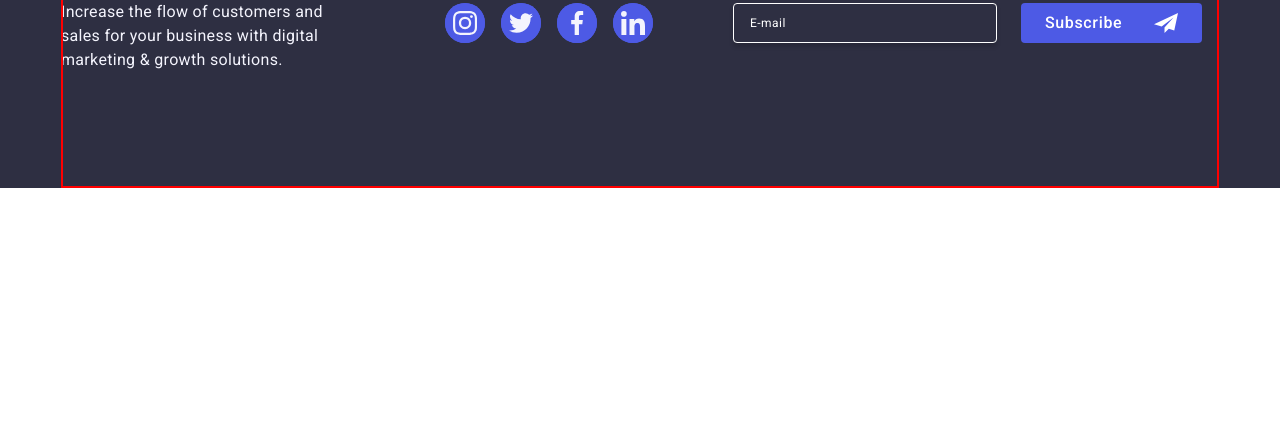
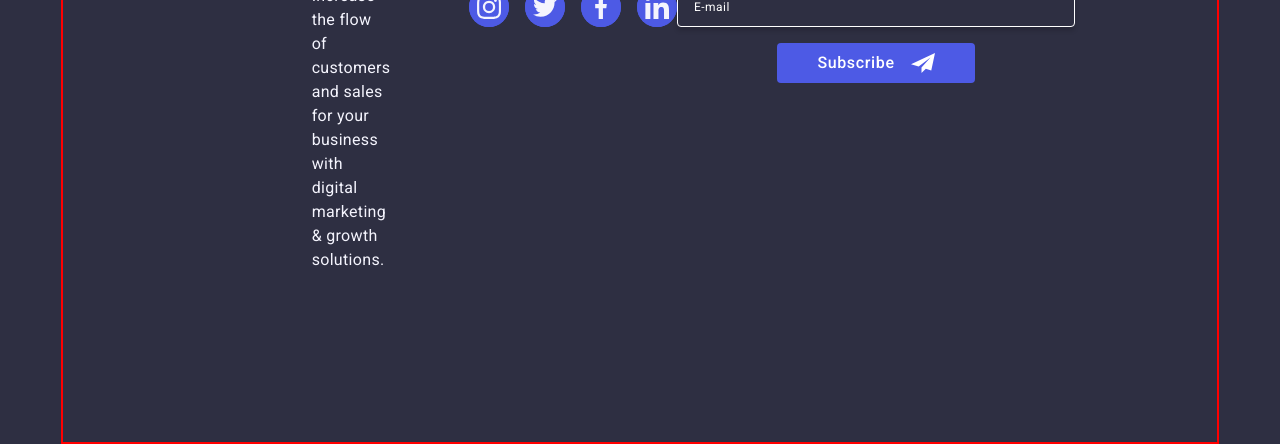
Before and after one commit to perevertun/goit-markup-hw-06, a plain HTML site: page portfolio.html in a window 1280 px wide. Shown: the part 1923-2367 px from the top of the page. Before the commit the page ends 2111 px from the top, so only its background shows below. Drawn offline with nearby package versions, Linux system fonts and the light colour scheme.

Commit message:
Footer mobile version

```diff
--- a/css/styles.css
+++ b/css/styles.css
@@ -250,6 +250,7 @@ background-color: var(--ocean);
 
 @media only screen and (min-width: 1158px) {
   .address-link {
+    flex-direction: row;
     gap: 40px;
   }
 }
@@ -452,13 +453,14 @@ transform: translateY(0%);
     rgba(46, 47, 66, 0.70)),
     url(../images/hero/tab@1x.jpg);
   }
-}
 
     @media only screen and (min-width: 768px) and (min-device-pixel-ratio: 2),
-(min-resolution: 192dpi), (min-resolution: 2dppx) {
+    (min-resolution: 192dpi),
+    (min-resolution: 2dppx) {
       .section-hero-bg {
         background-image: linear-gradient(rgba(46, 47, 66, 0.70), rgba(46, 47, 66, 0.70)),
           url(../images/hero/tab@2x.jpg);
+      }
     }
 }
 
@@ -471,14 +473,15 @@ transform: translateY(0%);
     rgba(46, 47, 66, 0.70)),
     url(../images/hero/desk@1x.jpg);
   }
-}
 
     @media only screen and (min-width: 1158px) and (min-device-pixel-ratio: 2),
- (min-resolution: 192dpi), (min-resolution: 2dppx) {
+    (min-resolution: 192dpi),
+    (min-resolution: 2dppx) {
       .section-hero-bg {
         background-image: linear-gradient(rgba(46, 47, 66, 0.70),
             rgba(46, 47, 66, 0.70)),
           url(../images/hero/desk@2x.jpg);
+      }
     }
 }
 
@@ -996,10 +999,37 @@ border-color: var(--ocean);
   background-color: var(--navyblue);
 }
 
+@media only screen and (min-width: 428px) {
+  .container-ft {
+    display: block;
+    justify-content: center;
+    padding: 100px 0;
+  }
+}
+
+@media only screen and (min-width: 768px) {
   .container-ft {
     display: flex;
     align-items: baseline;
     padding: 100px 0;
+    min-width: 664px;
+  }
+}
+
+/* .container-ft {
+display: flex;
+/* align-items: baseline; */
+/* padding: 100px 0;
+min-width: 664px;
+} */
+
+
+@media only screen and (min-width: 428px) {
+  .logo-footer {
+    display: flex;
+    margin-bottom: 16px;
+    justify-content: center;
+  }
 }
 
 .logo-color-cloud {
@@ -1013,39 +1043,90 @@ padding: 100px 0;
   text-decoration: none;
 }
 
-.logo-footer {
-  display: flex;
-  margin-bottom: 16px;
-}
-
+@media only screen and (min-width: 428px) {
   .text-footer-p {
+    display: flex;
+    justify-content: center;
+    padding: 0 80px;
+    margin-bottom: 72px;
+
     color: var(--cloud);
     line-height: 1.5;
     letter-spacing: 0.02em;
-  display: flex;
+  }
+}
+
+@media only screen and (min-width: 768px) {
+  .text-footer-p {
     width: 264px;
+    padding-left: 108px;
+  }
+}
+
+@media only screen and (min-width: 428px) {
+  .ft-logo {
+    display: flex;
+    flex-direction: column;
+    justify-content: center;
+  }
+}
+
+@media only screen and (min-width: 768px) {
+  .ft-logo {
+    /* display: block; */
+  }
+}
+
+/* .text-icons-p {
+  margin-right: 120px;
+  color: var(--white);
+  font-weight: 500;
+  line-height: 1.5;
+  letter-spacing: 0.02em;
   margin-bottom: 16px;
-
-  display: flex;
-}
-
-.ft-logo {
-margin-right: 269px;
-margin-right: 120px;
-}
-
+} */
+
+@media only screen and (min-width: 428px) {
+  .stn-icon-ft {
+    display: flex;
+    flex-direction: column;
+    text-align: center;
+  }
+}
+
+@media only screen and (min-width: 428px) {
   .text-icons-p {
     color: var(--white);
     font-weight: 500;
     line-height: 1.5;
     letter-spacing: 0.02em;
+
     margin-bottom: 16px;
   }
-
-.stn-icon-ft {
+}
+
+/* .stn-icon-ft {
   display: inline-block;
   margin-right: 80px;
-}
+} */
+
+@media only screen and (min-width: 428px) {
+  .ft-section-icn {
+    display: flex;
+    gap: 16px;
+    align-items: center;
+    justify-content: center;
+    margin-bottom: 72px;
+  }
+}
+
+/* .ft-section-icn {
+  display: flex;
+  gap: 16px;
+  align-items: center;
+  margin-top: 16px;
+
+} */
 
 .icons-footer {
   display: flex;
@@ -1054,13 +1135,6 @@ margin-right: 120px;
   fill: var(--cloud);
 }
 
-.ft-section-icn {
-  display: flex;
-  gap: 16px;
-  align-items: center;
-  margin-top: 16px;
-
-}
 
 .wrapper-icons-footer {
   background-color: var(--iris);
@@ -1101,14 +1175,32 @@ background-color: var(--green);
 
 /* Footer form */
 
+@media only screen and (min-width: 428px) {
+  .form-container-ft  {
+    display: flex;
+    flex-direction: column;
+    justify-content: center;
+    text-align: center;
+  }
+}
+
+@media only screen and (min-width: 428px) {
   .footer-form-label {
     display: flex;
+    flex-direction: column;
+    justify-content: center;
+    gap: 16px;
+  }
+}
+
+/* .footer-form-label {
+    display: flex;
     gap: 24px;
-}
-
-
+} */
+
+@media only screen and (min-width: 428px) {
   .footer-form-input {
-  width: 264px;
+  width: 398px;
   height: 40px;
 
   padding-left: 16px;
@@ -1123,17 +1215,23 @@ background-color: var(--green);
   background-color: transparent;
   box-shadow: 0px 4px 4px 0px rgba(0, 0, 0, 0.15);
   color: var(--white);
-
-}
+  }
+}
+
+/* .footer-form-input {
+  width: 264px;
+} */
 
 .footer-form-input::placeholder {
   color: var(--white);
 }
 
+@media only screen and (min-width: 428px) {
   .btn-subscribe {
     display: inline-flex;
     align-items: center;
     justify-content: center;
+    margin: 0 100px;
     min-width: 165px;
 
     font-weight: 500;
@@ -1148,10 +1246,29 @@ background-color: var(--green);
 
     color: var(--white);
   }
+}
+
+/* .btn-subscribe {
+  display: inline-flex;
+  align-items: center;
+  justify-content: center;
+  min-width: 165px;
+
+  font-weight: 500;
+  line-height: 1.5;
+  letter-spacing: 0.04em;
+  padding: 8px 24px;
+  gap: 16px;
+
+  border-radius: 4px;
+  border: none;
+  background: var(--iris);
+
+  color: var(--white);
+} */
 
 .icon-plane {
  fill: var(--white);
-margin-left: 16px;
 }
 
 
```
Also changed, not shown: index.html (+2 -2 lines). Lines whose indentation alone changed are shown as unchanged.
